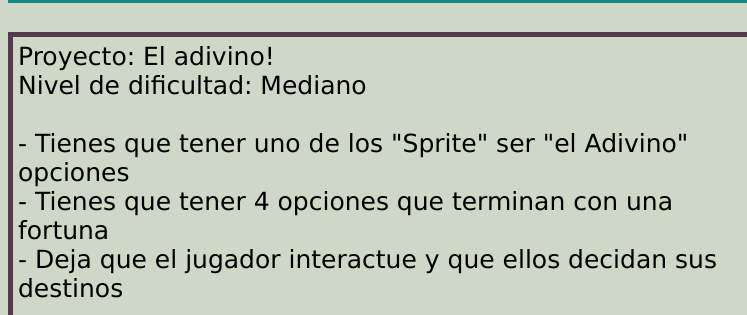
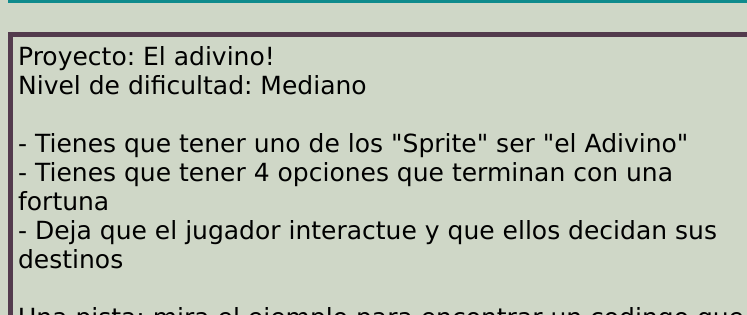
Before and after one commit to queentsuki/maskscoding, a plain HTML site: page masksprojectstranslate.html in a window 1280 px wide. Shown: the part 1762-2077 px from the top of the page, 0-747 px from the left. Drawn offline with Linux system fonts and the light colour scheme.

Commit message:
word update

```diff
--- a/masksprojectstranslate.html
+++ b/masksprojectstranslate.html
@@ -123,7 +123,7 @@
       <p2> Proyecto: El adivino!<br/></p2>
       <p2> Nivel de dificultad: Mediano<br/></p2>
       <p2><br/></p2>
-      <p2>    - Tienes que tener uno de los "Sprite" ser "el Adivino" opciones<br/></p2>
+      <p2>    - Tienes que tener uno de los "Sprite" ser "el Adivino"<br/></p2>
       <p2>    - Tienes que tener 4 opciones que terminan con una fortuna<br/></p2>
       <p2>    - Deja que el jugador interactue y que ellos decidan sus destinos<br/></p2>
       <p2><br/></p2>
```
